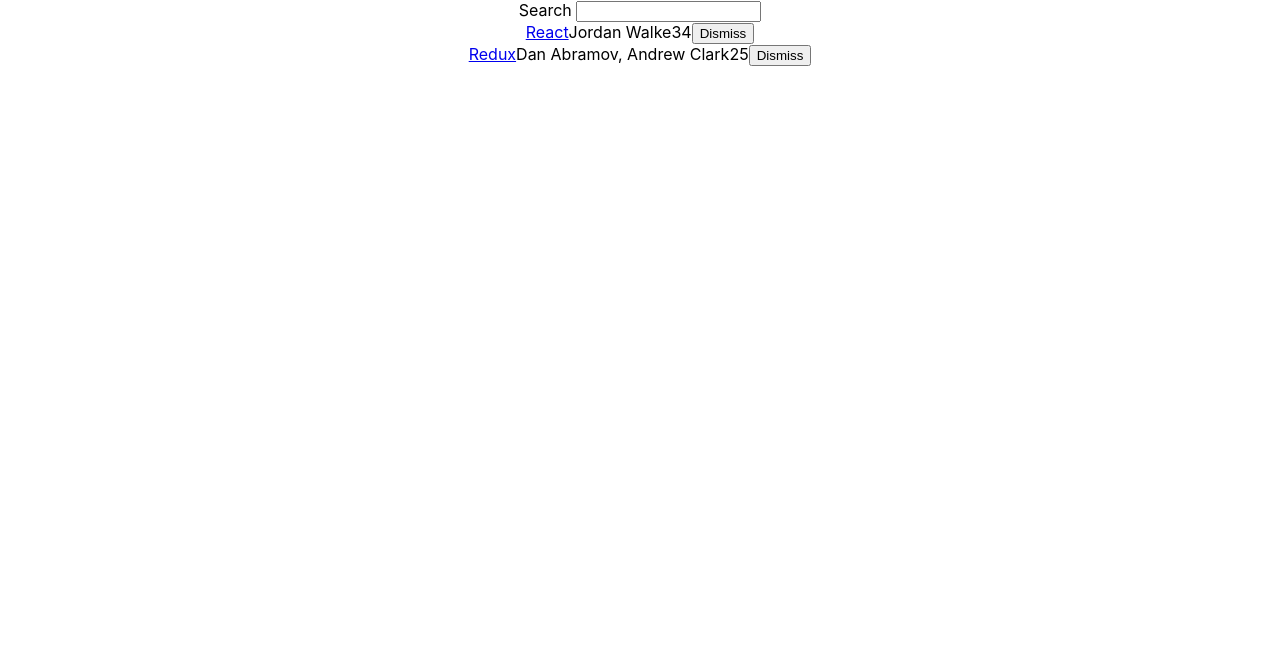
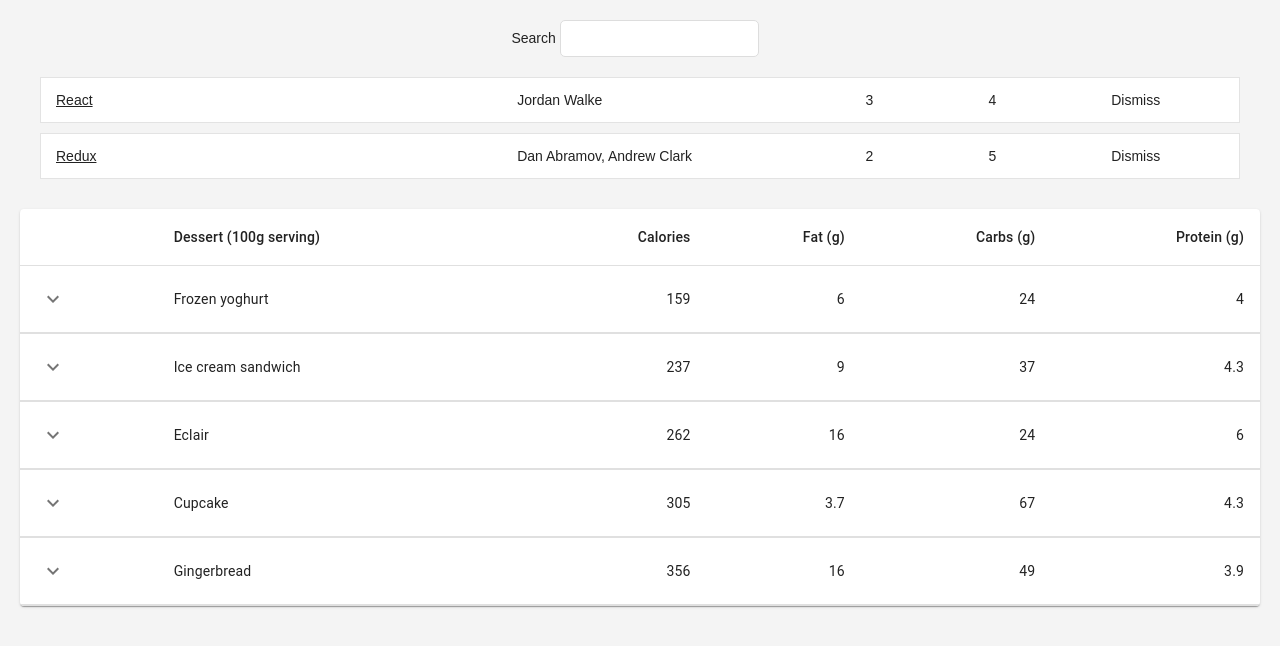
Before and after one commit to yazidiyassine/Hacker_News_App, a React (Create React App) app: page / in a window 1280 px wide. Shown: the top 646 px of the page. Built offline with nearby package versions, Linux system fonts and the light colour scheme.

Commit message:
Composable Components and adding Material UI

```diff
--- a/src/App.css
+++ b/src/App.css
@@ -36,3 +36,63 @@
     transform: rotate(360deg);
   }
 }
+
+.page {
+  margin: 20px;
+}
+.interactions {
+  text-align: center;
+}
+.table {
+  margin: 20px ;
+}
+.table-header {
+  display: flex;
+  line-height: 24px;
+  font-size: 16px;
+  padding: 0 10px;
+  justify-content: space-between;
+}
+.table-empty {
+  margin: 200px;
+  text-align: center;
+  font-size: 16px;
+}
+
+.table-row {
+  display: flex;
+  line-height: 24px;
+  white-space: nowrap;
+  margin: 10px 0;
+  padding: 10px;
+  background: #ffffff;
+  border: 1px solid #e3e3e3;
+}
+.table-header > span {
+  overflow: hidden;
+  text-overflow: ellipsis;
+  padding: 0 5px;
+}
+.table-row > span {
+  overflow: hidden;
+  text-overflow: ellipsis;
+  padding: 0 5px;
+}
+.button-inline {
+  border-width: 0;
+  background: transparent;
+  color: inherit;
+  text-align: inherit;
+  -webkit-font-smoothing: inherit;
+  padding: 0;
+  font-size: inherit;
+  cursor: pointer;
+}
+.button-active {
+  border-radius: 0;
+  border-bottom: 1px solid #38bb6c;
+}
+
+.dt{
+  margin-top: 30px;
+}
--- a/src/App.js
+++ b/src/App.js
@@ -1,5 +1,6 @@
 import "./App.css";
 import React, { Component } from "react";
+import DataTable from "./DataTable";
 
 const list = [
   {
@@ -22,7 +23,7 @@
 
 // ==> Concept of the H.O.F (H.O.C)
 function isSearched(searchTerm) {
-  return function (item) {
+  return function(item) {
     return item.title.toLowerCase().includes(searchTerm.toLowerCase());
   };
 }
@@ -48,56 +49,66 @@
   render() {
     const { searchTerm, list } = this.state;
     return (
-      <div className="App">
+      <div className="page">
+        <div className="interactions">
           <Search value={searchTerm} onChange={this.onSearchChange}>
             Search
           </Search>
+        </div>
         <Table list={list} pattern={searchTerm} onDismiss={this.onDismiss} />
+        <div className="dt">
+          <DataTable />
+        </div>
       </div>
     );
   }
 }
 
-class Search extends Component {
-  render() {
-    const { value, onChange, children } = this.props;
-    return (
+const Button = ({ onClick, className = "", children }) => (
+  <button onClick={onClick} className={className} type="button">
+    {children}
+  </button>
+);
+
+const Search = ({ value, onChange, children }) => (
   <form>
     {children} <input type="text" value={value} onChange={onChange} />
   </form>
 );
-  }
-}
 
-class Table extends Component {
-  render() {
-    /*
-  The props, short form for properties, have all the
-  values you have passed to the components when you used them in your App component.
-  That way,components can pass properties down the component tree.
-    */
-    const { list, pattern, onDismiss } = this.props;
+const Table = ({ list, pattern, onDismiss }) => {
+  const largeColumn = {
+    width: "40%",
+  };
+  const midColumn = {
+    width: "30%",
+  };
+  const smallColumn = {
+    width: "10%",
+  };
   return (
-      <div>
+    <div className="table">
       {list.filter(isSearched(pattern)).map((item) => (
-          <div key={item.objectID}>
-            <span>
+        <div key={item.objectID} className="table-row">
+          <span style={largeColumn}>
             <a href={item.url}>{item.title}</a>
           </span>
-            <span>{item.author}</span>
-            <span>{item.num_comments}</span>
-            <span>{item.points}</span>
-            <span>
-              <button onClick={() => onDismiss(item.objectID)} type="button">
+          <span style={midColumn}>{item.author}</span>
+          <span style={smallColumn}>{item.num_comments}</span>
+          <span style={smallColumn}>{item.points}</span>
+          <span style={smallColumn}>
+            <Button
+              onClick={() => onDismiss(item.objectID)}
+              className="button-inline"
+            >
               Dismiss
-              </button>
+            </Button>
           </span>
         </div>
       ))}
     </div>
   );
-  }
-}
+};
 /*
   // ==> Iterations with Forms and Events
   render() {
--- /dev/null
+++ b/src/DataTable.js
@@ -0,0 +1,151 @@
+import * as React from 'react';
+import PropTypes from 'prop-types';
+import Box from '@mui/material/Box';
+import Collapse from '@mui/material/Collapse';
+import IconButton from '@mui/material/IconButton';
+import Table from '@mui/material/Table';
+import TableBody from '@mui/material/TableBody';
+import TableCell from '@mui/material/TableCell';
+import TableContainer from '@mui/material/TableContainer';
+import TableHead from '@mui/material/TableHead';
+import TableRow from '@mui/material/TableRow';
+import Typography from '@mui/material/Typography';
+import Paper from '@mui/material/Paper';
+import KeyboardArrowDownIcon from '@mui/icons-material/KeyboardArrowDown';
+import KeyboardArrowUpIcon from '@mui/icons-material/KeyboardArrowUp';
+
+function createData(name, calories, fat, carbs, protein, price) {
+  return {
+    name,
+    calories,
+    fat,
+    carbs,
+    protein,
+    price,
+    history: [
+      {
+        date: '2020-01-05',
+        customerId: '11091700',
+        amount: 3,
+      },
+      {
+        date: '2020-01-02',
+        customerId: 'Anonymous',
+        amount: 1,
+      },
+    ],
+  };
+}
+
+function Row(props) {
+  const { row } = props;
+  const [open, setOpen] = React.useState(false);
+
+  return (
+    <React.Fragment>
+      <TableRow sx={{ '& > *': { borderBottom: 'unset' } }}>
+        <TableCell>
+          <IconButton
+            aria-label="expand row"
+            size="small"
+            onClick={() => setOpen(!open)}
+          >
+            {open ? <KeyboardArrowUpIcon /> : <KeyboardArrowDownIcon />}
+          </IconButton>
+        </TableCell>
+        <TableCell component="th" scope="row">
+          {row.name}
+        </TableCell>
+        <TableCell align="right">{row.calories}</TableCell>
+        <TableCell align="right">{row.fat}</TableCell>
+        <TableCell align="right">{row.carbs}</TableCell>
+        <TableCell align="right">{row.protein}</TableCell>
+      </TableRow>
+      <TableRow>
+        <TableCell style={{ paddingBottom: 0, paddingTop: 0 }} colSpan={6}>
+          <Collapse in={open} timeout="auto" unmountOnExit>
+            <Box sx={{ margin: 1 }}>
+              <Typography variant="h6" gutterBottom component="div">
+                History
+              </Typography>
+              <Table size="small" aria-label="purchases">
+                <TableHead>
+                  <TableRow>
+                    <TableCell>Date</TableCell>
+                    <TableCell>Customer</TableCell>
+                    <TableCell align="right">Amount</TableCell>
+                    <TableCell align="right">Total price ($)</TableCell>
+                  </TableRow>
+                </TableHead>
+                <TableBody>
+                  {row.history.map((historyRow) => (
+                    <TableRow key={historyRow.date}>
+                      <TableCell component="th" scope="row">
+                        {historyRow.date}
+                      </TableCell>
+                      <TableCell>{historyRow.customerId}</TableCell>
+                      <TableCell align="right">{historyRow.amount}</TableCell>
+                      <TableCell align="right">
+                        {Math.round(historyRow.amount * row.price * 100) / 100}
+                      </TableCell>
+                    </TableRow>
+                  ))}
+                </TableBody>
+              </Table>
+            </Box>
+          </Collapse>
+        </TableCell>
+      </TableRow>
+    </React.Fragment>
+  );
+}
+
+Row.propTypes = {
+  row: PropTypes.shape({
+    calories: PropTypes.number.isRequired,
+    carbs: PropTypes.number.isRequired,
+    fat: PropTypes.number.isRequired,
+    history: PropTypes.arrayOf(
+      PropTypes.shape({
+        amount: PropTypes.number.isRequired,
+        customerId: PropTypes.string.isRequired,
+        date: PropTypes.string.isRequired,
+      }),
+    ).isRequired,
+    name: PropTypes.string.isRequired,
+    price: PropTypes.number.isRequired,
+    protein: PropTypes.number.isRequired,
+  }).isRequired,
+};
+
+const rows = [
+  createData('Frozen yoghurt', 159, 6.0, 24, 4.0, 3.99),
+  createData('Ice cream sandwich', 237, 9.0, 37, 4.3, 4.99),
+  createData('Eclair', 262, 16.0, 24, 6.0, 3.79),
+  createData('Cupcake', 305, 3.7, 67, 4.3, 2.5),
+  createData('Gingerbread', 356, 16.0, 49, 3.9, 1.5),
+];
+
+export default function CollapsibleTable() {
+  return (
+    <TableContainer component={Paper}>
+      <Table aria-label="collapsible table">
+        <TableHead>
+          <TableRow>
+            <TableCell />
+            <TableCell>Dessert (100g serving)</TableCell>
+            <TableCell align="right">Calories</TableCell>
+            <TableCell align="right">Fat&nbsp;(g)</TableCell>
+            <TableCell align="right">Carbs&nbsp;(g)</TableCell>
+            <TableCell align="right">Protein&nbsp;(g)</TableCell>
+          </TableRow>
+        </TableHead>
+        <TableBody>
+          {rows.map((row) => (
+            <Row key={row.name} row={row} />
+          ))}
+        </TableBody>
+      </Table>
+    </TableContainer>
+  );
+}
--- a/src/index.css
+++ b/src/index.css
@@ -1,13 +1,52 @@
 body {
   margin: 0;
-  font-family: -apple-system, BlinkMacSystemFont, 'Segoe UI', 'Roboto', 'Oxygen',
-    'Ubuntu', 'Cantarell', 'Fira Sans', 'Droid Sans', 'Helvetica Neue',
+  font-family: -apple-system, BlinkMacSystemFont, "Segoe UI", "Roboto", "Oxygen",
+    "Ubuntu", "Cantarell", "Fira Sans", "Droid Sans", "Helvetica Neue",
     sans-serif;
   -webkit-font-smoothing: antialiased;
   -moz-osx-font-smoothing: grayscale;
 }
 
 code {
-  font-family: source-code-pro, Menlo, Monaco, Consolas, 'Courier New',
+  font-family: source-code-pro, Menlo, Monaco, Consolas, "Courier New",
     monospace;
 }
+
+body {
+  color: #222;
+  background: #f4f4f4;
+  font: 400 14px CoreSans, Arial, sans-serif;
+}
+a {
+  color: #222;
+}
+a:hover {
+  text-decoration: underline;
+}
+ul,
+li {
+  list-style: none;
+  padding: 0;
+  margin: 0;
+}
+input {
+  padding: 10px;
+  border-radius: 5px;
+  outline: none;
+  margin-right: 10px;
+  border: 1px solid #dddddd;
+}
+button {
+  padding: 10px;
+  border-radius: 5px;
+  border: 1px solid #dddddd;
+  background: transparent;
+  color: #808080;
+  cursor: pointer;
+}
+button:hover {
+  color: #222;
+}
+*:focus {
+  outline: none;
+}
```
Also changed, not shown: package.json (+6 -1 lines), 1 other file (tests, documents, lock files or other folders). Lines whose indentation alone changed are shown as unchanged.
